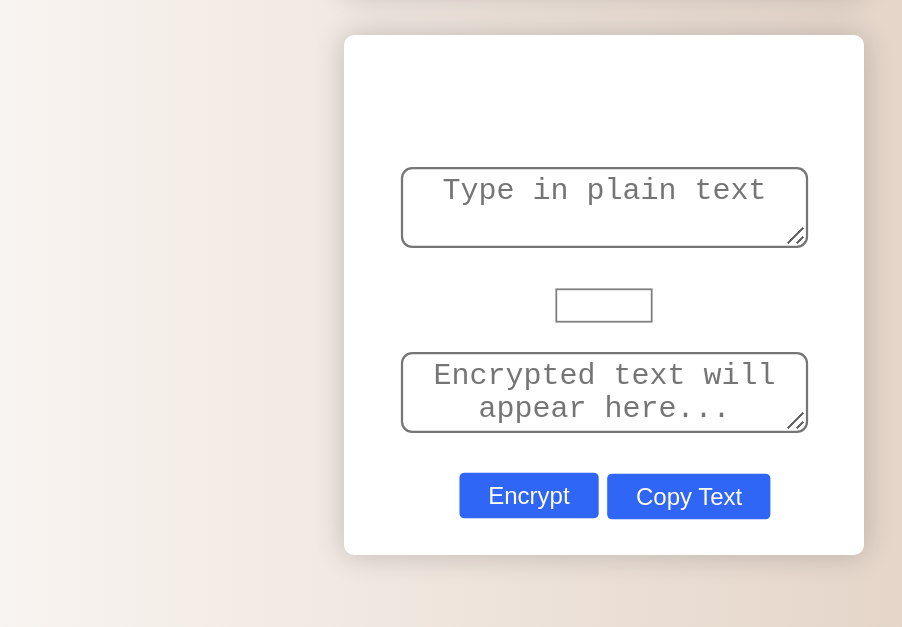
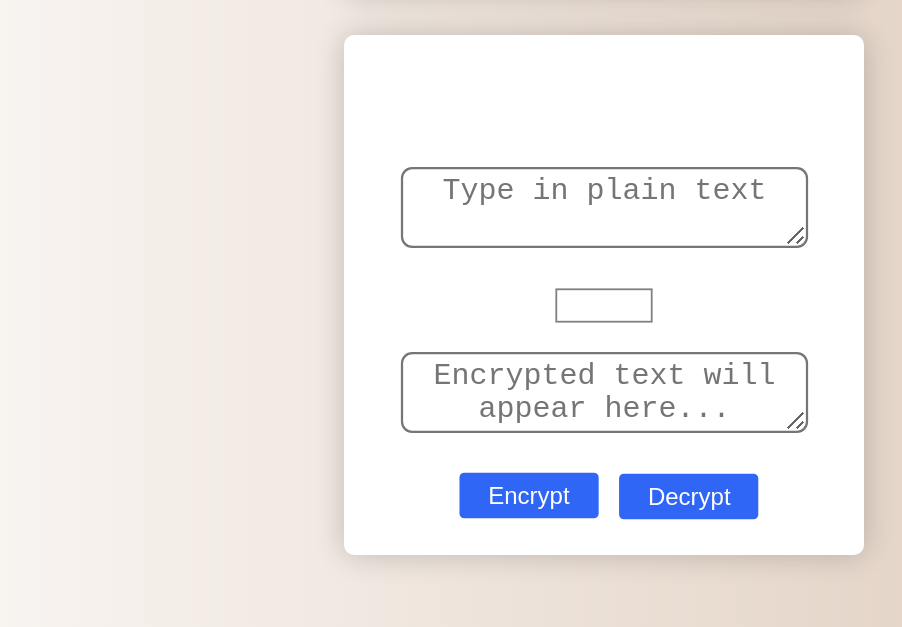
Before and after one commit to anaskhan28/30-days-of-javascript-projects, a plain HTML site: page 08-Ceaser Cipher/CeaserShift.html in a window 1280 px wide. Shown: the part 173-800 px from the top of the page, without its empty margins (244-1146 px from the left). Drawn offline with Linux system fonts and the light colour scheme; a web font is replaced by a local one.

Commit message:
little bit changes

```diff
--- a/08-Ceaser Cipher/CeaserShift.html
+++ b/08-Ceaser Cipher/CeaserShift.html
@@ -21,7 +21,7 @@
 
         <label><textarea type="text" id='plainInput-1' placeholder="Type in plain text"></textarea></label>
         <button id='encrypt-btn'>Encrypt</button>
-        <button id='copyToClipBoard'>Copy Text</button>
+        <button id='copyToClipBoard'>Decrypt</button>
         <input type='number' id='shiftInput' min= '0' max = '25'>
         <br>
         <label>
```
